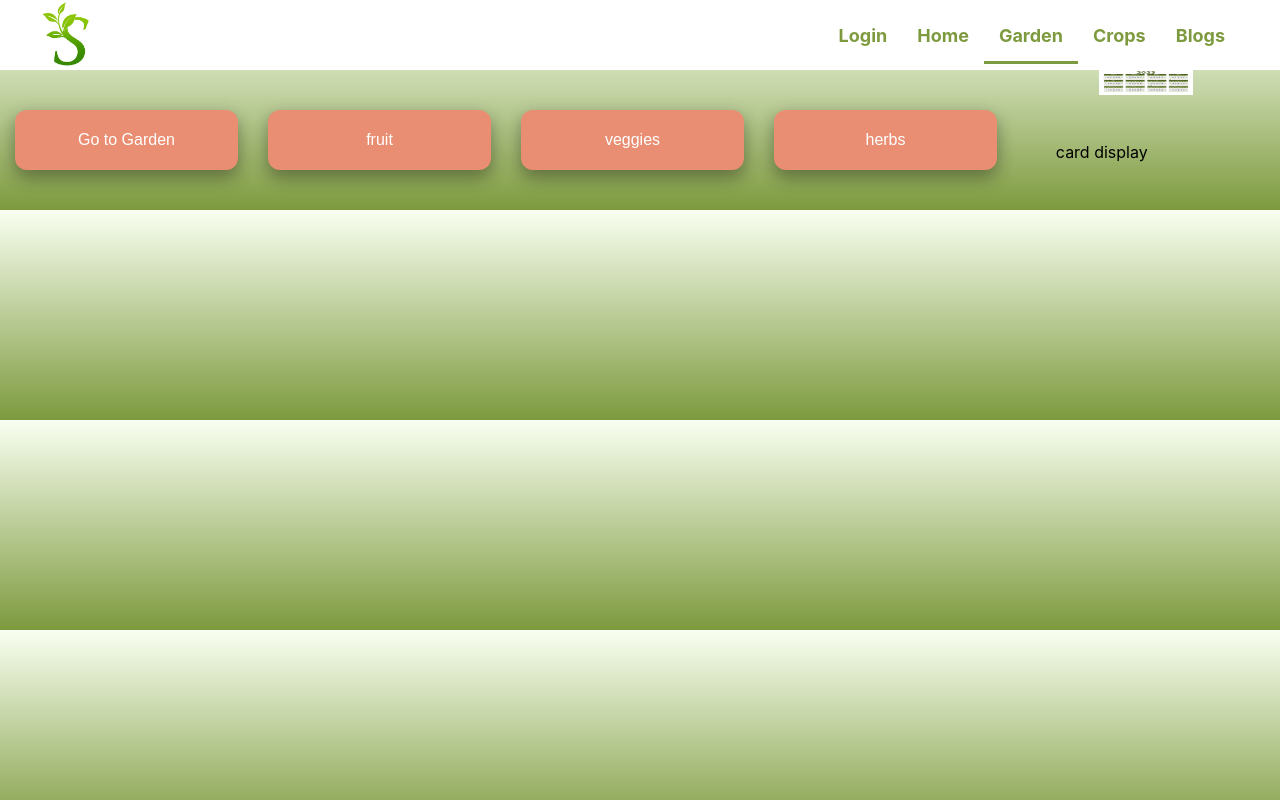
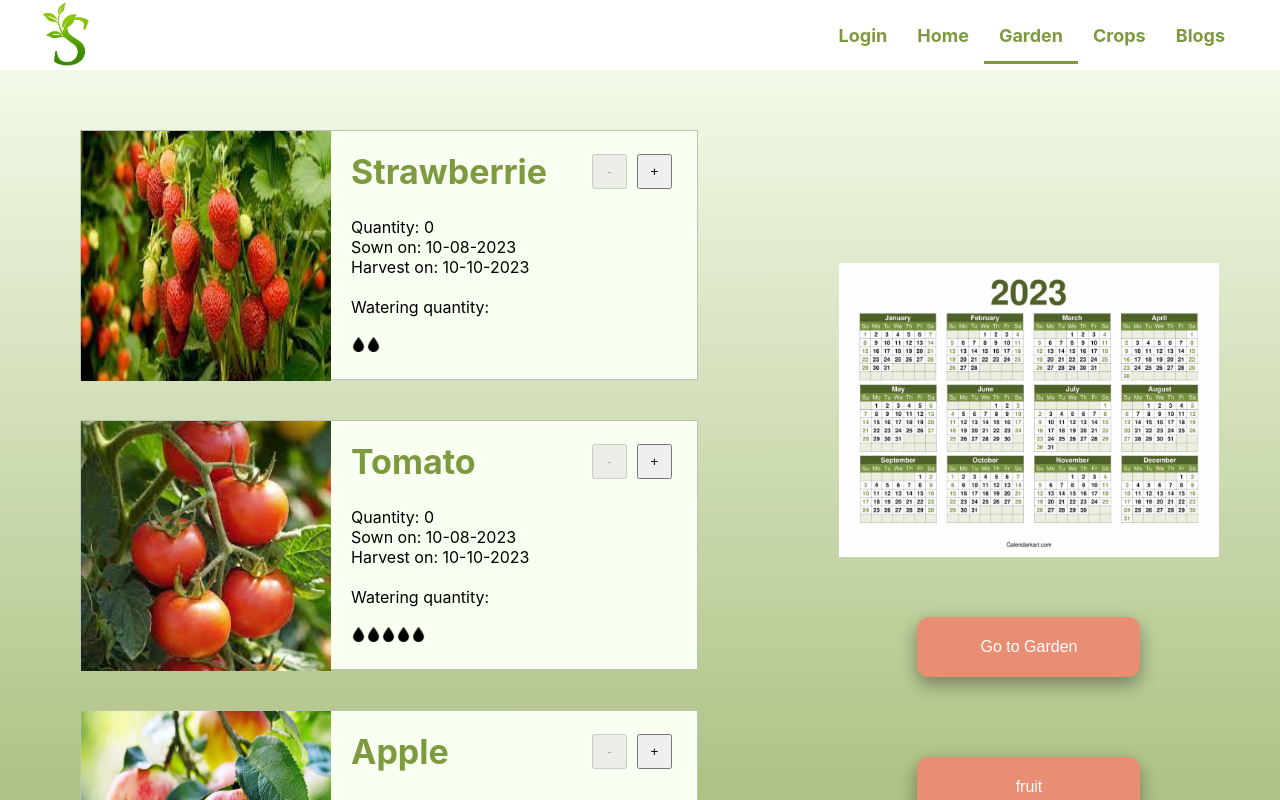
Before and after one commit to vooijs/SowTheLandFrontEnd, a React (Create React App) app: page /garden in a window 1280 px wide. Shown: the top 800 px of the page. Built offline with nearby package versions, Linux system fonts and the light colour scheme.

Commit message:
Added gardencard and updated garden page

```diff
--- /dev/null
+++ b/src/components/gardenCard/GardenCard.js
@@ -0,0 +1,50 @@
+import React from "react";
+import "./GardenCard.css";
+import waterDrop from "../../assets/waterdrop.png";
+
+function GardenCard({
+    id,
+    img,
+    alt,
+    name,
+    quantity,
+    sownOn,
+    harvestOn,
+    waterRating,
+    handleIncrease,
+    handleDecrease
+}) {
+    return (
+        <div id={id} className="cardContainer">
+            <div className="imageContainer">
+                <img className="image" src={img} alt={alt} />
+            </div>
+            <div className="textContainer">
+                <div className="textHeading">
+                    <h1>{name}</h1>
+                    <div className="buttonContainer">
+                        <button disabled={quantity < 1} onClick={handleDecrease}>-</button>
+                        <button onClick={handleIncrease}>+</button>
+                    </div>
+                </div>
+                <div>
+                    <p>Quantity: {quantity}</p>
+                    <p>Sown on: {sownOn}</p>
+                    <p>Harvest on: {harvestOn}</p>
+                </div>
+                <div className="rating">
+                    <p>Watering quantity:</p>
+                    <div className="waterDropContainer">
+                    {
+                        [...Array(waterRating)].map((rating, index) => {
+                            return <img src={waterDrop} alt="waterDrop" className="waterDrop" key={rating + index} />
+                        })
+                    }
+                </div>
+            </div>
+        </div>
+    </div>
+  );
+}
+
+export default GardenCard
--- /dev/null
+++ b/src/components/gardenCard/Gardencard.css
@@ -0,0 +1,88 @@
+.cardContainer {
+    display: flex;
+    background-color: #F9FFF1;
+    border: 1px solid rgb(186, 195, 182);
+    margin: 20px;
+    width: 100%;
+    height: 250px;
+  }
+  @media only screen and (max-width: 769px) {
+    .cardContainer {
+        flex-direction: column;
+        margin: 20px 0;
+        height: auto;
+    }
+  }
+
+  .image {
+    width: 250px;
+    height: 250px;
+  }
+  @media only screen and (max-width: 769px) {
+    .image {
+      width: 225px;
+      height: 150px;
+    }
+  }
+
+  .textContainer {
+    display: flex;
+    flex-direction: column;
+    width: 100%;
+    margin: 20px;
+  }
+  @media only screen and (max-width: 769px) {
+    .textContainer {
+        width: auto;
+    }
+  }
+
+  .textHeading {
+    display: flex;
+    justify-content: space-between;
+  }
+  @media only screen and (max-width: 769px) {
+    .textHeading {
+        flex-direction: column;
+    }
+  }
+
+  .buttonContainer {
+    display: flex;
+    flex-direction: row;
+    justify-content: center;
+    align-items: center;
+    margin-bottom: 25px;
+  }
+
+  .buttonContainer button {
+    width: 35px;
+    height: 35px;
+    margin: 0 5px;
+  }
+
+  .rating {
+    margin: 20px 0;
+    display: flex;
+    flex-direction: column;
+  }
+
+  .waterDropContainer {
+    display: flex;
+    flex-direction: row;
+    margin-top: 20px;
+  }
+
+  .waterDrop {
+    width: 15px;
+    height: 15px;
+  }
+
+  .weatherCalenderContainer {
+    margin: 20px 0;
+  }
+
+  .calender {
+    width: 90%;
+    height: auto;
+  }
--- a/src/index.css
+++ b/src/index.css
@@ -23,7 +23,6 @@ h1 {
   height: auto;
   display: flex;
   justify-content: center;
-  align-items: center;
   margin: 40px 0;
 }
 
--- a/src/pages/blogs/Blogs.js
+++ b/src/pages/blogs/Blogs.js
@@ -46,25 +46,25 @@ function Blogs() {
         },
         {   id:6,
             img: moestuin,
-            alt: moestuin,
+            alt: "moestuin",
             title: "how to grow food in your own garden",
             article:"Lorem ipsum dolor sit amet, consectetur adipisicing elit. Dignissimos dolorum, facilis itaque minus obcaecati quia sed ullam unde? Libero, nesciunt?"
         },
         {   id:7,
             img: apple,
-            alt: apple,
+            alt: "apple",
             title: "how to grow food in your own garden",
             article:"Lorem ipsum dolor sit amet, consectetur adipisicing elit. Dignissimos dolorum, facilis itaque minus obcaecati quia sed ullam unde? Libero, nesciunt?"
         },
         {   id:8,
             img: strawberrie,
-            alt: strawberrie,
+            alt: "strawberrie",
             title: "how to grow food in your own garden",
             article:"Lorem ipsum dolor sit amet, consectetur adipisicing elit. Dignissimos dolorum, facilis itaque minus obcaecati quia sed ullam unde? Libero, nesciunt?"
         },
         {   id:9,
             img: patato,
-            alt: patato,
+            alt: "patato",
             title: "how to grow food in your own garden",
             article:"Lorem ipsum dolor sit amet, consectetur adipisicing elit. Dignissimos dolorum, facilis itaque minus obcaecati quia sed ullam unde? Libero, nesciunt?"
         }
--- a/src/pages/garden/Garden.css
+++ b/src/pages/garden/Garden.css
@@ -1,34 +1,64 @@
-.outerContainer {
+.sectionSideBar {
+    width: 100%;
+    height: auto;
     display: flex;
-    width: 100%;
+    justify-content: center;
+    align-items: center;
+    margin: 40px 0;
+  }
+  @media only screen and (max-width: 1023px) {
+    .sectionSideBar {
+        flex-direction: column;
+    }
+  }
+
+.gardenContainer {
+    width: 60%;
+    display: flex;
+    flex-direction: column;
+    margin: 0 40px;
 }
-.container {
-    display: flex;
+@media only screen and (max-width: 1023px) {
+    .gardenContainer {
+        width: auto;
+    }
 }
 
-.buttonContainer {
-    width: 100%;
-    display: flex;
-    justify-content: space-around;
-}
-.rightSection{
+.gardenCards{
     display: flex;
     flex-direction: column;
+    justify-content: center;
+    align-items: center;
+    margin: 0 40px;
 }
+
+.sideBar {
+    width: 40%;
+    display: flex;
+    flex-direction: column;
+    margin: 0 40px;
+}
+
 .weatherCalenderContainer {
     display: flex;
     justify-content: space-around;
+    width: 100%;
 }
-.weer {
-    width: 35%;
-    height: 35%;
+
+.sidebarButtons {
+    display: flex;
+    flex-direction: column;
+    justify-content: center;
+    align-items: center;
+    width: 100%;
 }
+
 .calender {
     width: 35%;
     height: 35%;
 }
-.tipSection {
-    width: 67%;
-    display: flex;
-    justify-content: space-evenly;
+@media only screen and (max-width: 1023px) {
+    .calender {
+        width: 100%;
+    }
 }
--- a/src/pages/garden/Garden.js
+++ b/src/pages/garden/Garden.js
@@ -1,45 +1,95 @@
-import React from "react";
+import React, { useState } from "react";
 import './Garden.css';
 import {Link} from "react-router-dom";
 import Button from "../../components/button/Button";
 import calender from "../../assets/2023-Year-At-A-Glance-Calendar-1024x791.jpg";
-
-
-
-
+import GardenCard from "../../components/gardenCard/GardenCard";
+import strawberrie from "../../assets/strawberrie.jpg";
+import tomato from "../../assets/tomato.jpg";
+import patato from "../../assets/patato.jpg";
+import apple from "../../assets/applePic.webp";
 
 function Garden() {
+    const [count, setCount] = useState(0)
+    const [content, setContent] = useState(
+        [
+            {
+                id:1,
+                img: strawberrie,
+                alt: "strawberrie",
+                name: "Strawberrie",
+                sownOn: "10-08-2023",
+                harvestOn: "10-10-2023",
+                waterRating: 2
+            },
+            {
+                id:2,
+                img: tomato,
+                alt: "tomato",
+                name: "Tomato",
+                sownOn: "10-08-2023",
+                harvestOn: "10-10-2023",
+                waterRating: 5
+            },
+            {
+                id:3,
+                img: apple,
+                alt: "apple",
+                name: "Apple",
+                sownOn: "10-08-2023",
+                harvestOn: "10-10-2023",
+                waterRating: 2
+            },
+            {
+                id:4,
+                img: patato,
+                alt: "patato",
+                name: "Patato",
+                desc: "Poteto potato",
+                sownOn: "10-08-2023",
+                harvestOn: "10-10-2023",
+                waterRating: 4
+            }
+        ]
+    )
 
-    return(
-        <>
-            <div className="outerContainer">
-                <div className="buttonContainer">
+    return (
+        <div className="sectionSideBar">
+            <div className="gardenContainer">
+                <div className="gardenCards">
+                    {
+                        content.map((crop, index) => {
+                            return (
+                                <GardenCard
+                                    id={index}
+                                    img={crop.img}
+                                    alt={crop.alt}
+                                    name={crop.name}
+                                    quantity={count}
+                                    sownOn={crop.sownOn}
+                                    harvestOn={crop.harvestOn}
+                                    waterRating={crop.waterRating}
+                                    handleIncrease={() => setCount(count + 1)}
+                                    handleDecrease={() => setCount(count - 1)}
+                                />
+                            )
+                        })
+                    }
+                </div>
+            </div>
+            <div className="sideBar">
+                <div className="weatherCalenderContainer">
+                    <img src={calender} alt="calender" className="calender"/>
+                </div>
+                <div className="sidebarButtons">
                     <Link to="/garden"><Button title="Go to Garden"/></Link>
-                    <Link to="/crops"><Button title="fruit"/></Link>
-                    <Link to="/crops"><Button title="veggies"/></Link>
-                    <Link to="/crops"><Button title="herbs"/></Link>
+                    <Link to="/crops#fruit"><Button title="fruit"/></Link>
+                    <Link to="/crops#veggies"><Button title="veggies"/></Link>
+                    <Link to="/crops#herbs"><Button title="herbs"/></Link>
                 </div>
-                <div className="container">
-                    <div className="gardencard">
-
-                    </div>
-                    <div className="rightSection">
-                        <div className="weatherCalenderContainer">
-
-                            <img src={calender} alt="calender" className="calender"/>
-                        </div>
-                        <div className="tipSection">
-                        <p>card display
-                        </p>
-                        </div>
-                    </div>
-
-                </div>
-
-
-
             </div>
-        </>
+        </div>
     );
 }
+
 export default Garden;
```
Also changed, not shown: src/assets/waterdrop.png (added).
